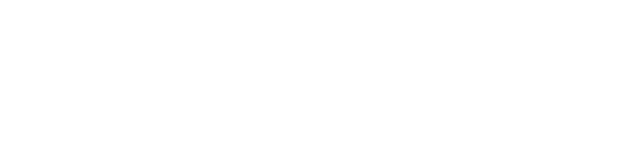
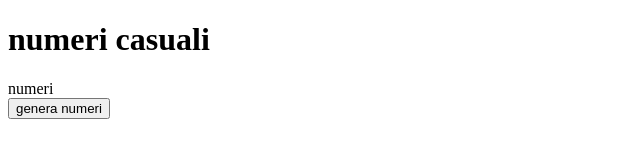
Before and after one commit to martinasartori97/js-simon, a plain HTML site: page index.html in a window 1280 px wide. Shown: the whole page, without its empty margins (0-640 px from the left). Drawn offline with Linux system fonts and the light colour scheme.

Commit message:
edit html

```diff
--- a/index.html
+++ b/index.html
@@ -6,6 +6,9 @@
     <title>Simon Says</title>
 </head>
 <body>
+ <h1>numeri casuali</h1>
+ <div id="numeri">numeri</div>
+ <button id="genera">genera numeri</button>
 
 
 
```
